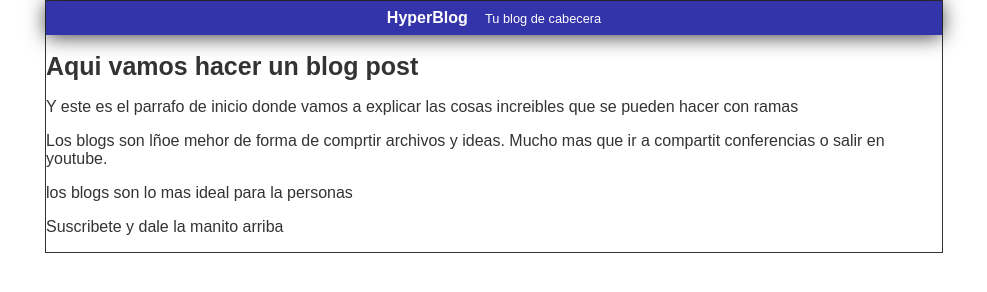
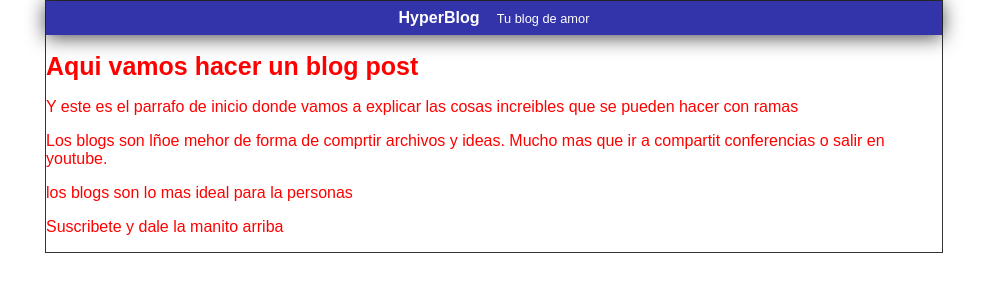
Before and after one commit to sistemasuap/GIT, a plain HTML site: page index.html in a window 1280 px wide. Shown: the whole page, without its empty margins (146-1133 px from the left). Drawn offline with Linux system fonts and the light colour scheme.

Commit message:
nuevo red

```diff
--- a/css/style.css
+++ b/css/style.css
@@ -1,5 +1,5 @@
 body {
-  color: #333;
+  color: red;
   text-align: center;
   font-family: arial;
   font-size: 16px;
--- a/index.html
+++ b/index.html
@@ -8,7 +8,7 @@
     <div id="container">
 <div id="cabecera">
 HyperBlog
-<span id="tagline">Tu blog de cabecera </span>
+<span id="tagline">Tu blog de amor </span>
 </div>
 <div id="post">
 <h1>Aqui vamos hacer un blog post</h1>
```
